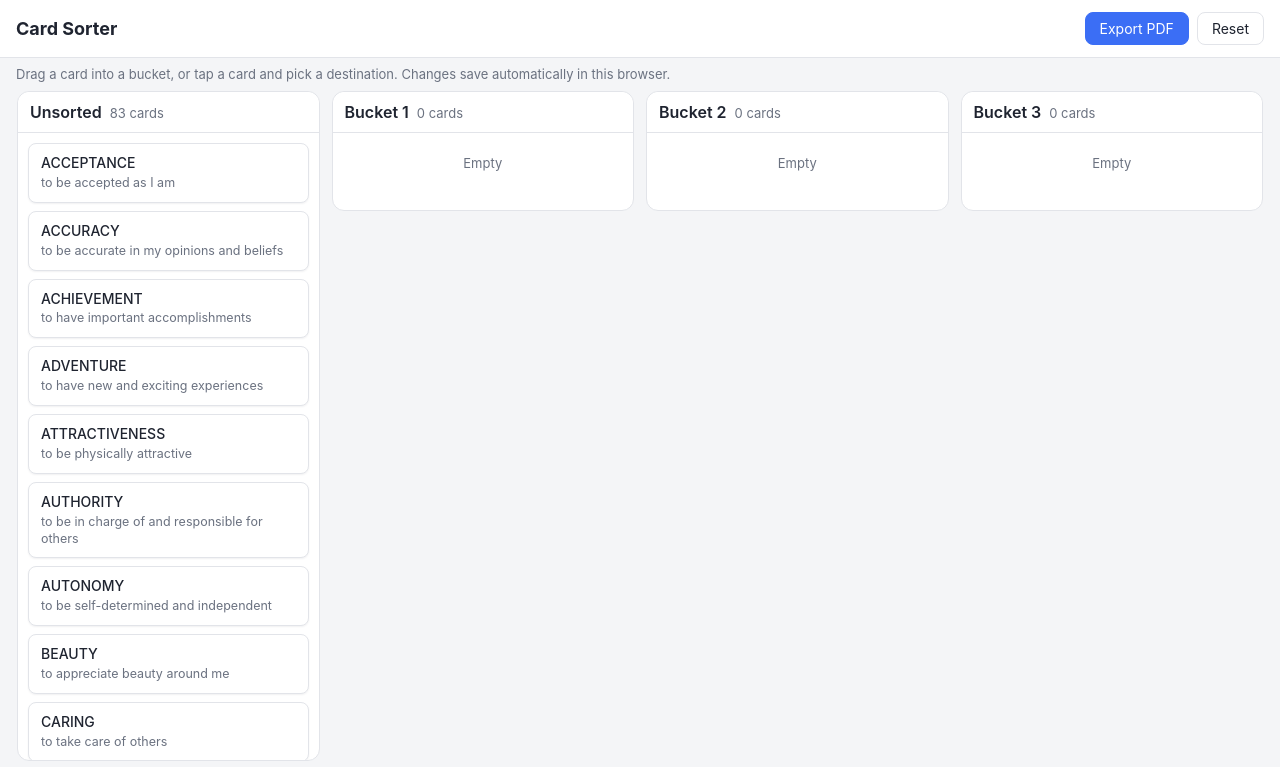
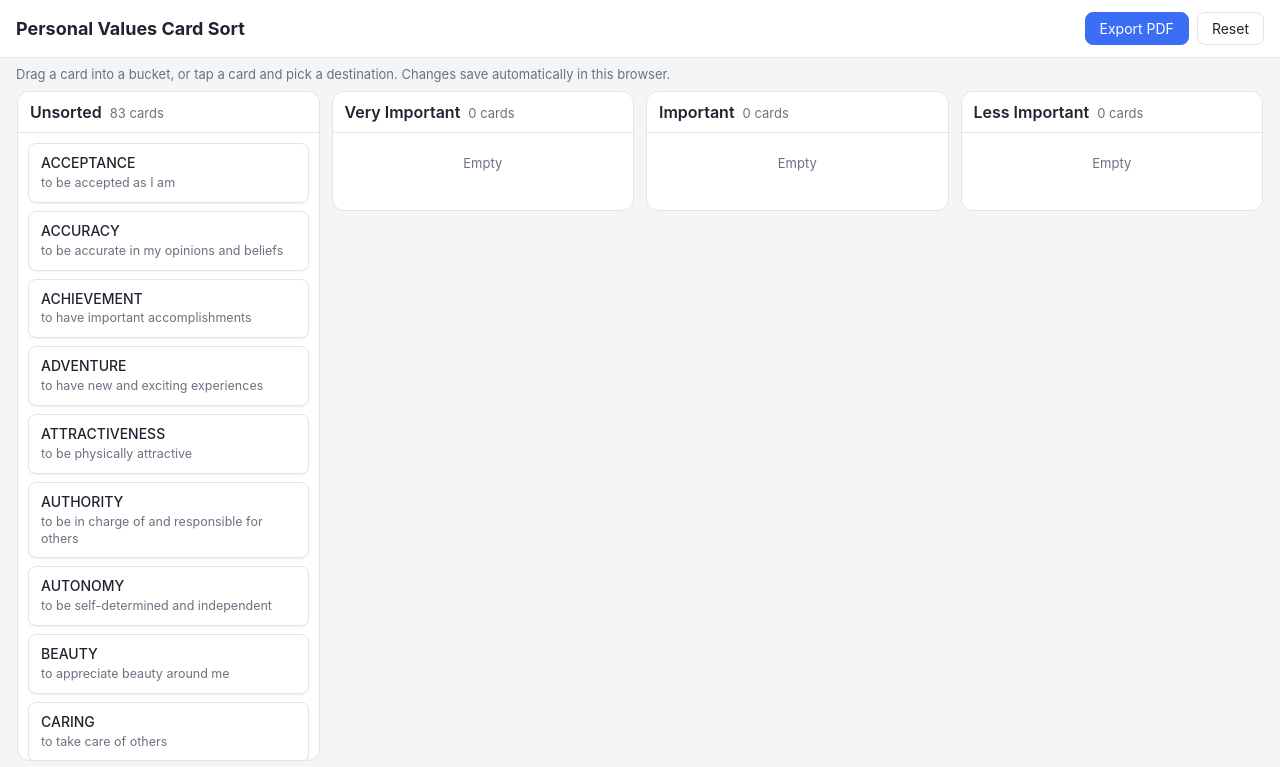
Before and after one commit to kathyma/card-sorter, a plain HTML site: page index.html in a window 1280 px wide. Drawn offline with Linux system fonts and the light colour scheme.

Commit message:
Update bucket names

```diff
--- a/index.html
+++ b/index.html
@@ -3,7 +3,7 @@
 <head>
 <meta charset="utf-8">
 <meta name="viewport" content="width=device-width, initial-scale=1">
-<title>Card Sorter</title>
+<title>Personal Values Card Sort</title>
 <style>
   :root {
     --bg: #f4f5f7;
@@ -258,7 +258,7 @@
 
 <header class="app-header">
   <div class="titles">
-    <h1>Card Sorter</h1>
+    <h1>Personal Values Card Sort</h1>
   </div>
   <div class="actions">
     <button class="primary" id="exportBtn">Export PDF</button>
@@ -273,7 +273,7 @@
      it renders as plain blocks and the thead is hidden. -->
 <table class="print-page">
   <thead>
-    <tr><td class="print-page-header">Card Sort Results | <span id="printMeta"></span></td></tr>
+    <tr><td class="print-page-header">Personal Values Card Sort Results | <span id="printMeta"></span></td></tr>
   </thead>
   <tbody>
     <tr><td>
@@ -387,9 +387,9 @@ const CARD_BY_TITLE = new Map(CARDS.map((c) => [c.title, c]));
 /* Bucket labels — edit freely. IDs are what saved state is keyed on. */
 const BUCKETS = [
   { id: "unsorted", label: "Unsorted" },
-  { id: "b1", label: "1" },
-  { id: "b2", label: "2" },
-  { id: "b3", label: "3" },
+  { id: "b1", label: "Very Important" },
+  { id: "b2", label: "Important" },
+  { id: "b3", label: "Less Important" },
 ];
 
 const STORAGE_KEY = "card-sorter-state-v1";
@@ -484,7 +484,7 @@ function render() {
     const header = document.createElement("div");
     header.className = "bucket-header";
     const name = document.createElement("span");
-    name.textContent = b.id === "unsorted" ? b.label : "Bucket " + b.label;
+    name.textContent = b.label;
     const count = document.createElement("span");
     count.className = "count";
     count.textContent = state[b.id].length + (state[b.id].length === 1 ? " card" : " cards");
@@ -598,7 +598,7 @@ function renderMoveBar() {
   for (const b of BUCKETS) {
     if (b.id === from) continue;
     const btn = document.createElement("button");
-    btn.textContent = b.id === "unsorted" ? b.label : "Bucket " + b.label;
+    btn.textContent = b.label;
     btn.addEventListener("click", () => {
       const card = selectedCard;
       selectedCard = null;
```
